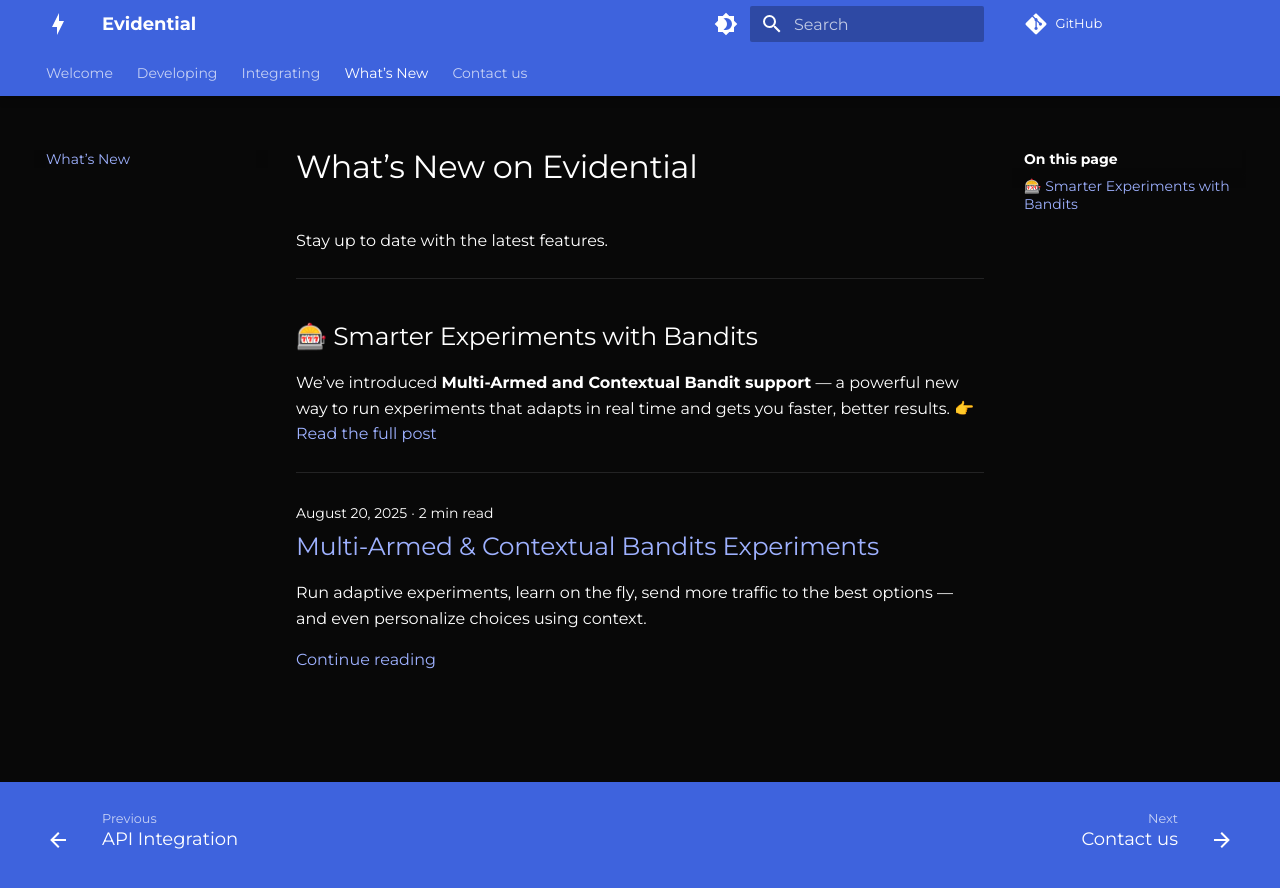
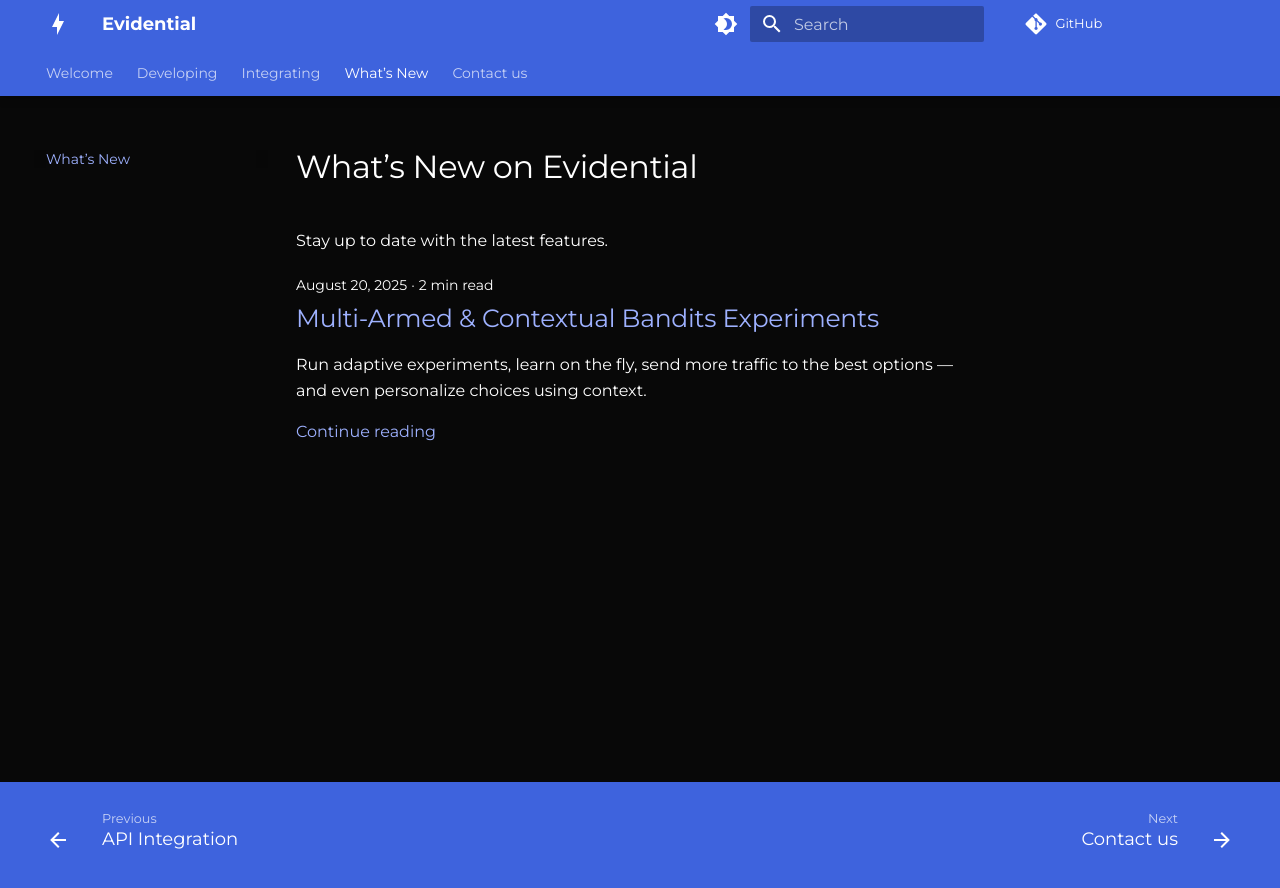
Before and after one commit to agency-fund/evidential-docs, an MkDocs documentation site: the page built from docs/blog/index.md, in a window 1280 px wide. Shown: the top 888 px of the page. Built offline with MkDocs 1.6.1 and Material for MkDocs 9.7.7, drawn with Linux system fonts in a browser that asks for light colours; comment, search, counter and statistics services are not loaded.

Commit message:
remove redundant link to post. It's added automatically by the plugin

```diff
--- a/docs/blog/index.md
+++ b/docs/blog/index.md
@@ -5,12 +5,3 @@
 # What’s New on Evidential
 
 Stay up to date with the latest features.
-
-______________________________________________________________________
-
-## 🎰 Smarter Experiments with Bandits
-
-We’ve introduced **Multi-Armed and Contextual Bandit support** — a powerful new way to run experiments that adapts in real time and gets you faster, better results.
-👉 [Read the full post](posts/mab.md)
-
-______________________________________________________________________
```
